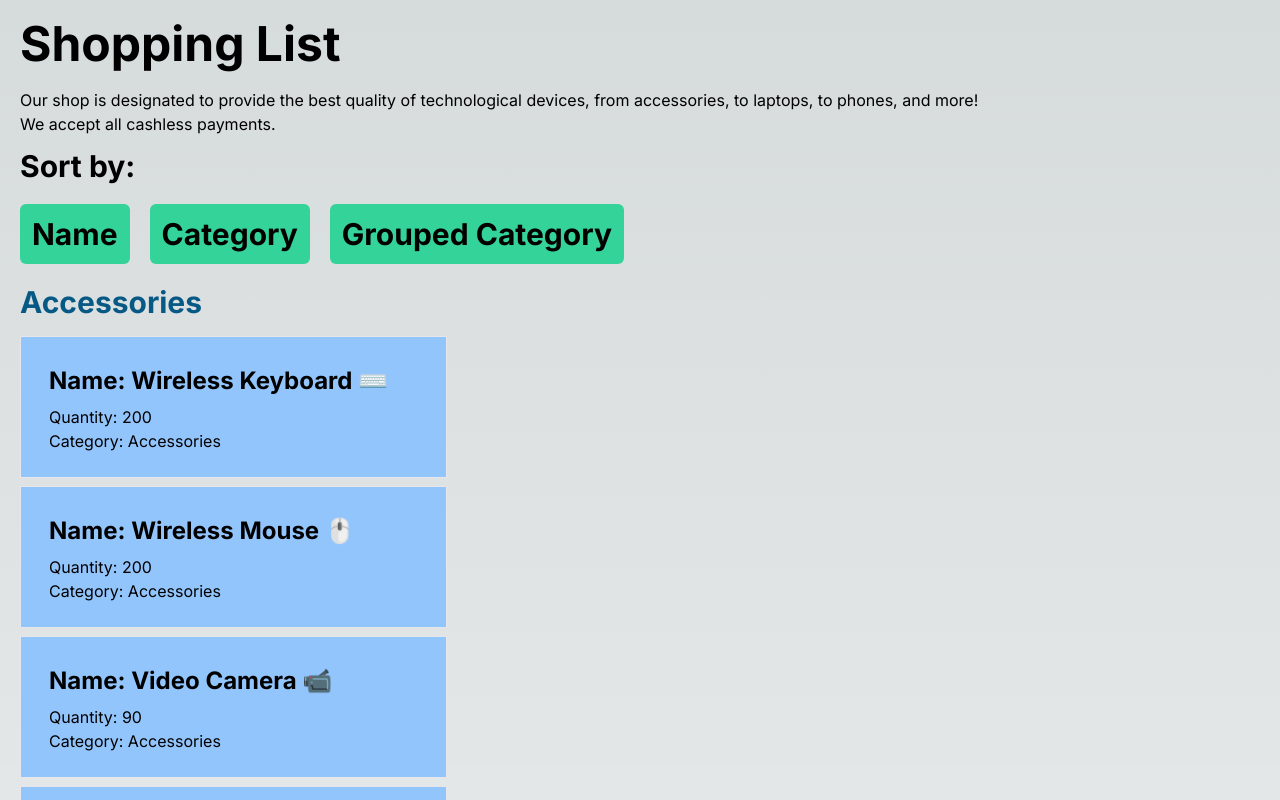
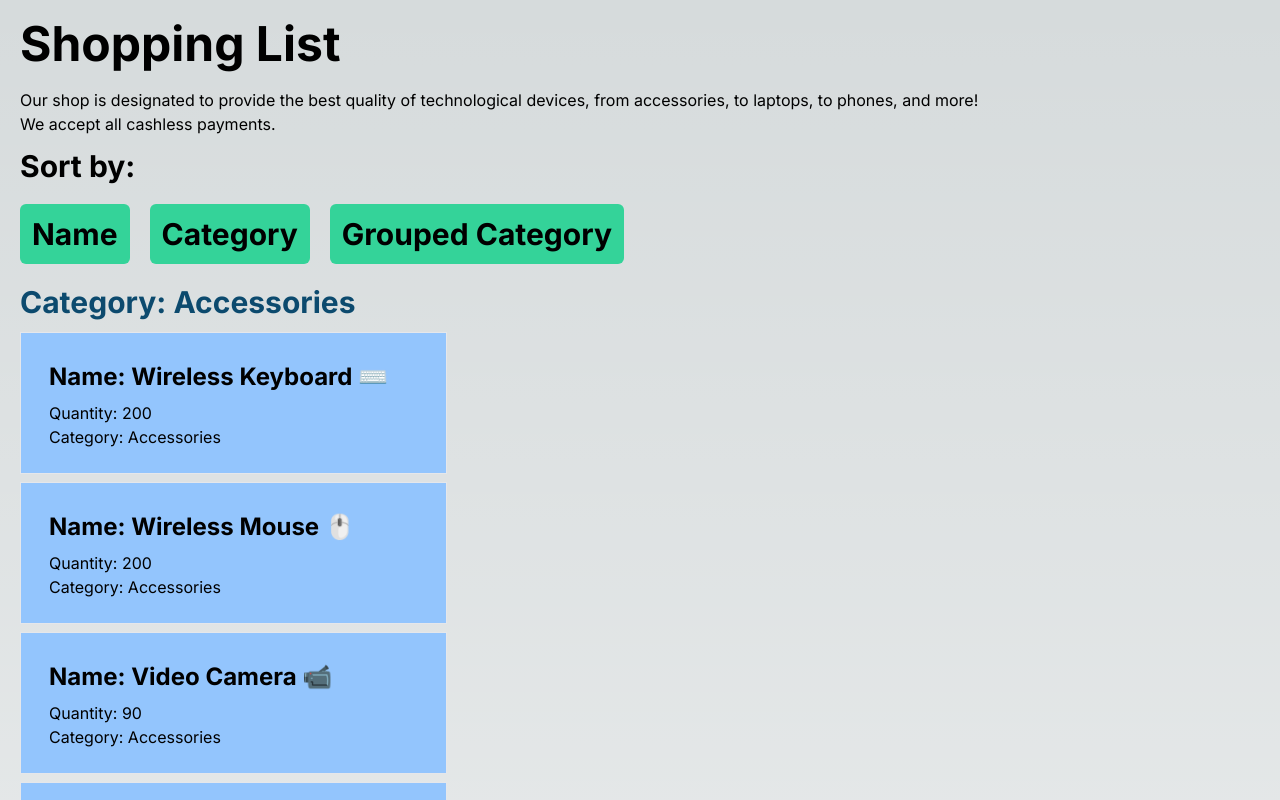
Before and after one commit to manho0107/cprg306-assignments, a Next.js app: page /week5 in a window 1280 px wide. Both pictures are taken after a click on the button "Grouped Category". Shown: the top 800 px of the page. Built offline with nearby package versions, Linux system fonts and the light colour scheme.

Commit message:
commit
code changed; layout slightly change.

```diff
--- a/app/week5/item-list.js
+++ b/app/week5/item-list.js
@@ -32,10 +32,10 @@ export default function ItemList() {
 
       return (
           <>
-            {renderButton(setSortBy)}
+            {button(setSortBy)}
             {Object.keys(groupedCategory).map((category) => (
               <div key={category}>
-                <h2 className="text-3xl font-bold pl-1 m-4 mt-5 text-sky-800">{category}</h2>
+                <h2 className="ml-5 mt-5 mb-3 text-3xl font-bold text-sky-900">Category: {category}</h2>
                 {groupedCategory[category].map((item) => (
                   <Item
                     key={item.key}
@@ -52,7 +52,7 @@ export default function ItemList() {
 
     return (
       <>
-        {renderButton(setSortBy)}
+        {button(setSortBy)}
         {items.map((item) => (
         <Item
           key={item.key}
@@ -65,7 +65,7 @@ export default function ItemList() {
     );
 }
 
-function renderButton(setSortBy) {
+function button(setSortBy) {
     return (
         <div>
             <label className="ml-5 font-bold text-3xl">
```
